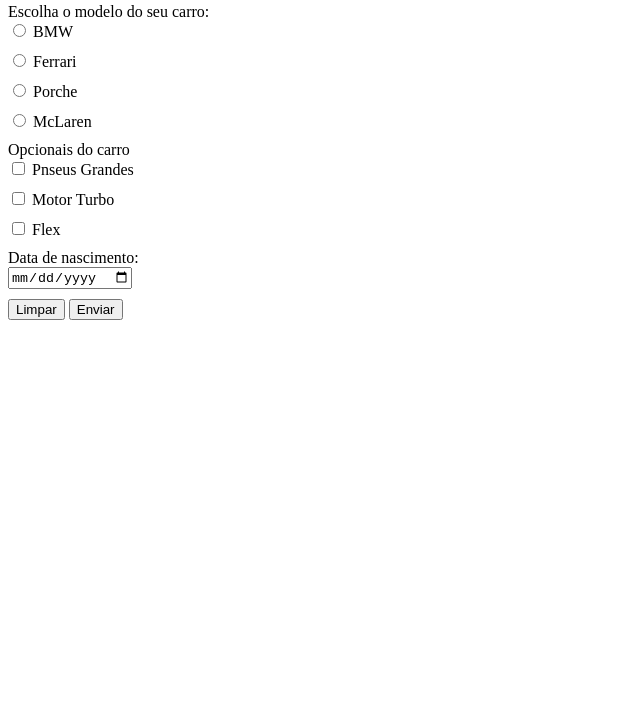
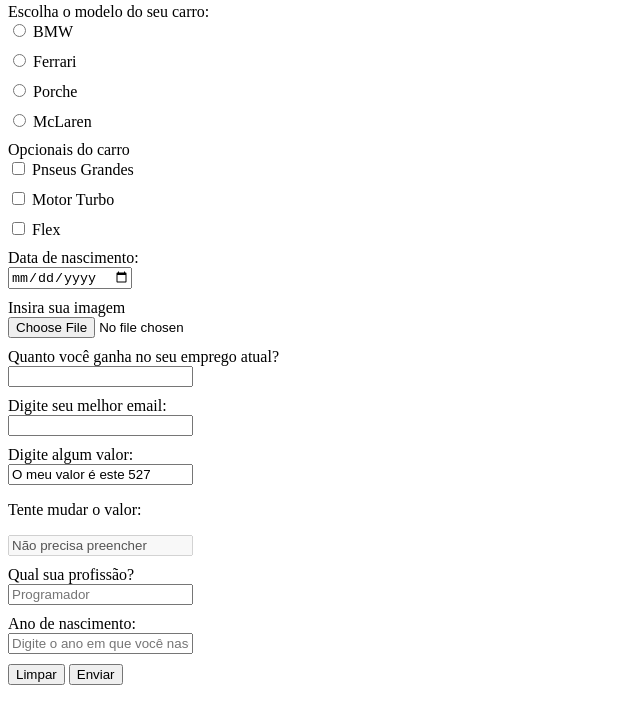
Before and after one commit to Chuyah/formacao-front-end, a plain HTML site: page 5_FORM/index.html in a window 1280 px wide. Shown: the part 634-1357 px from the top of the page, without its empty margins (0-640 px from the left). Drawn offline with Linux system fonts and the light colour scheme.

Commit message:
finalizando o estudo de forms

```diff
--- a/5_FORM/index.html
+++ b/5_FORM/index.html
@@ -152,6 +152,55 @@
                 <input type="date" name="birthday">
             </div>
 
+            <!-- 17 - Input para arquivos -->
+
+            <div>
+                <label for="image">Insira sua imagem</label>
+                <input type="file" name="image">
+            </div>
+
+            <!-- 18 - Input para números -->
+
+            <div>
+                <label for="salary">Quanto você ganha no seu emprego atual?</label>
+                <input type="number" name="salary">
+            </div>
+
+            <!-- 19 - Input para e-mails -->
+
+            <div>
+                <label for="email">Digite seu melhor email:</label>
+                <input type="email" name="email">
+            </div>
+
+            <!-- 20 - Input Value -->
+
+            <div>
+                <label for="value">Digite algum valor:</label>
+                <input type="text" value="O meu valor é este 527" name="value">
+            </div>
+
+            <!-- 21 - Input disabled -->
+
+            <div>
+                <p>Tente mudar o valor:</p>
+                <input type="text" value="Não precisa preencher" disabled >
+            </div>
+
+            <!-- 22 - placeholder -->
+
+            <div>
+                <label for="current-job">Qual sua profissão?</label>
+                <input type="text" name="current-job" placeholder="Programador">
+            </div>
+
+            <!-- 23 - Atributo required -->
+
+            <div>
+                <label for="birthyear">Ano de nascimento:</label>
+                <input type="text" name="birthyear" placeholder="Digite o ano em que você nasceu" required>
+            </div>
+
             <!-- 13 - Resetar formulários -->
 
             <input type="reset" value="Limpar">
```
